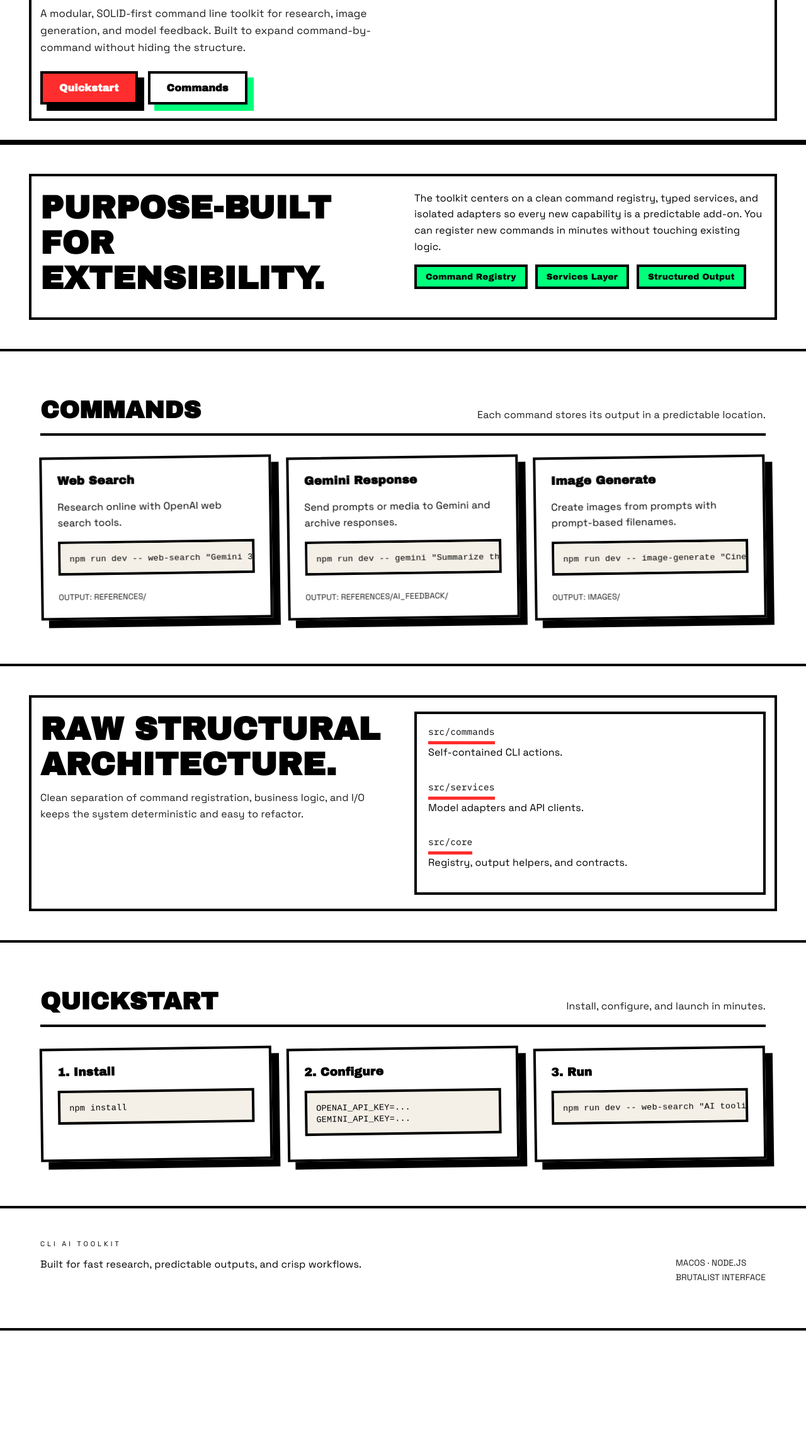
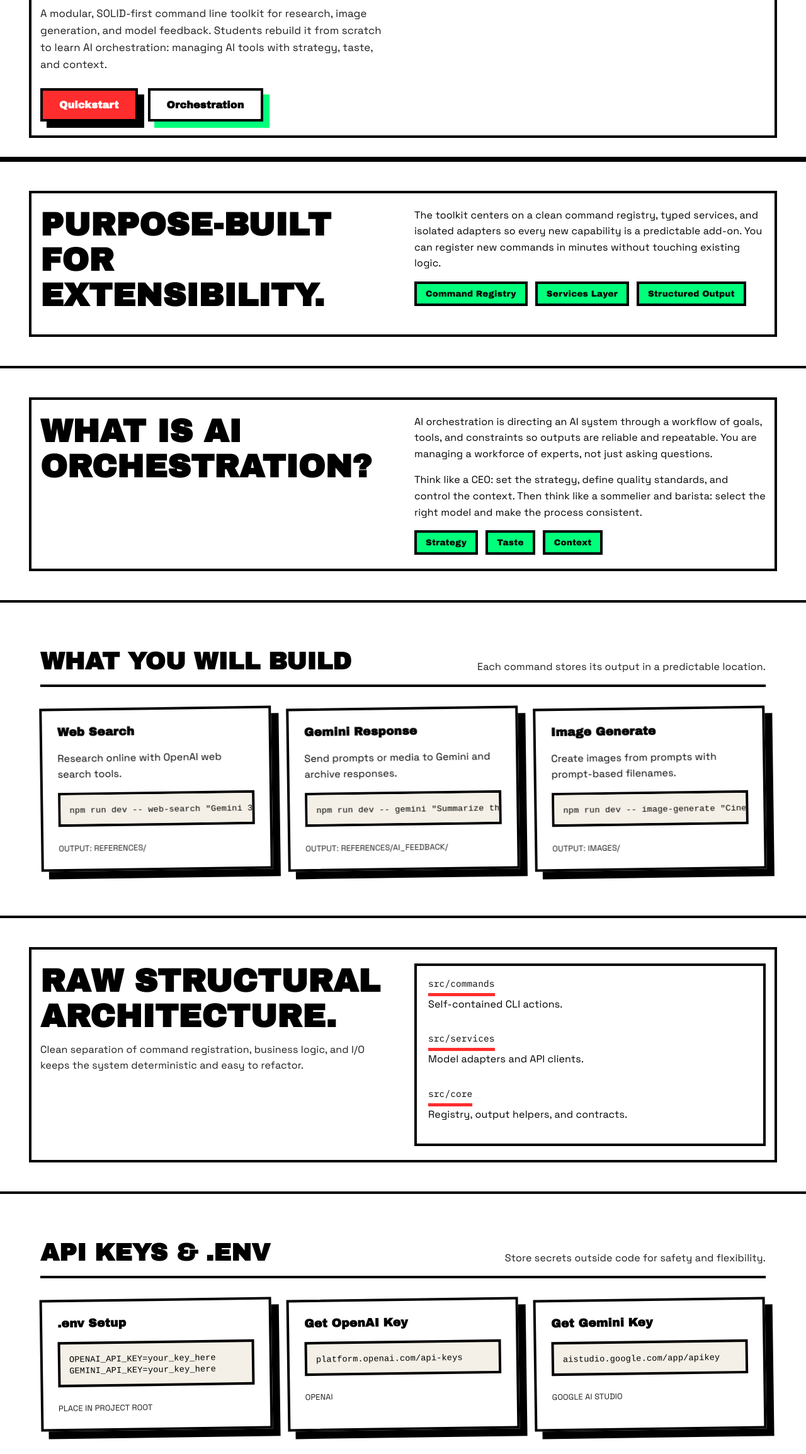
Before and after one commit to kaw393939/agentic_orchestration_toolkit, a website: page docs/index.html in a window 1280 px wide. Shown: the part 488-2797 px from the top of the page at 63% size. Before the commit the page ends 2601 px from the top, so only its background shows below. Drawn offline with Linux system fonts and the light colour scheme.

Commit message:
Clarify student build path and docs site

```diff
--- a/docs/index.html
+++ b/docs/index.html
@@ -24,12 +24,13 @@
           </h1>
           <p class="lead">
             A modular, SOLID-first command line toolkit for research, image
-            generation, and model feedback. Built to expand command-by-command
-            without hiding the structure.
+            generation, and model feedback. Students rebuild it from scratch to
+            learn AI orchestration: managing AI tools with strategy, taste, and
+            context.
           </p>
           <div class="hero-actions">
             <a class="btn" href="#quickstart">Quickstart</a>
-            <a class="btn ghost" href="#commands">Commands</a>
+            <a class="btn ghost" href="#orchestration">Orchestration</a>
           </div>
         </div>
         <div class="hero-right">
@@ -80,9 +81,35 @@
         </div>
       </section>
 
+      <section id="orchestration" class="section reveal">
+        <div class="section-grid brutal-grid">
+          <div>
+            <h2>What is AI orchestration?</h2>
+          </div>
+          <div>
+            <p>
+              AI orchestration is directing an AI system through a workflow of
+              goals, tools, and constraints so outputs are reliable and
+              repeatable. You are managing a workforce of experts, not just
+              asking questions.
+            </p>
+            <p>
+              Think like a CEO: set the strategy, define quality standards, and
+              control the context. Then think like a sommelier and barista:
+              select the right model and make the process consistent.
+            </p>
+            <div class="pill-row">
+              <span class="pill">Strategy</span>
+              <span class="pill">Taste</span>
+              <span class="pill">Context</span>
+            </div>
+          </div>
+        </div>
+      </section>
+
       <section id="commands" class="section reveal">
         <div class="section-title">
-          <h2>Commands</h2>
+          <h2>What You Will Build</h2>
           <p>Each command stores its output in a predictable location.</p>
         </div>
         <div class="card-grid">
@@ -133,25 +160,69 @@
         </div>
       </section>
 
-      <section id="quickstart" class="section reveal">
+      <section id="keys" class="section reveal">
         <div class="section-title">
-          <h2>Quickstart</h2>
-          <p>Install, configure, and launch in minutes.</p>
+          <h2>API Keys & .env</h2>
+          <p>Store secrets outside code for safety and flexibility.</p>
         </div>
         <div class="card-grid">
           <article class="card brutal-card">
-            <h3>1. Install</h3>
-            <pre><code>npm install</code></pre>
+            <h3>.env Setup</h3>
+            <pre><code>OPENAI_API_KEY=your_key_here
+GEMINI_API_KEY=your_key_here</code></pre>
+            <span class="meta">Place in project root</span>
           </article>
           <article class="card brutal-card">
-            <h3>2. Configure</h3>
-            <pre><code>OPENAI_API_KEY=...
-GEMINI_API_KEY=...</code></pre>
+            <h3>Get OpenAI Key</h3>
+            <pre><code>platform.openai.com/api-keys</code></pre>
+            <span class="meta">OpenAI</span>
+          </article>
+          <article class="card brutal-card">
+            <h3>Get Gemini Key</h3>
+            <pre><code>aistudio.google.com/app/apikey</code></pre>
+            <span class="meta">Google AI Studio</span>
+          </article>
+        </div>
+      </section>
+
+      <section id="quickstart" class="section reveal">
+        <div class="section-title">
+          <h2>Build Path</h2>
+          <p>Recreate the toolkit step-by-step, then run it.</p>
+        </div>
+        <div class="card-grid">
+          <article class="card brutal-card">
+            <h3>1. Study</h3>
+            <pre><code>docs/orchestration-playbook.md</code></pre>
+          </article>
+          <article class="card brutal-card">
+            <h3>2. Build</h3>
+            <pre><code>docs/toolkit-build-walkthrough.md</code></pre>
           </article>
           <article class="card brutal-card">
             <h3>3. Run</h3>
             <pre><code>npm run dev -- web-search "AI tooling"</code></pre>
           </article>
+        </div>
+      </section>
+
+      <section id="success" class="section reveal">
+        <div class="section-grid brutal-grid">
+          <div>
+            <h2>Proof of skill</h2>
+          </div>
+          <div>
+            <p>
+              Your final deliverable is a working CLI with organized outputs
+              and a new command you added yourself. Run it, verify outputs, and
+              document what broke and how you fixed it.
+            </p>
+            <div class="pill-row">
+              <span class="pill">Dogfood</span>
+              <span class="pill">Document</span>
+              <span class="pill">Ship</span>
+            </div>
+          </div>
         </div>
       </section>
     </main>
```
Also changed, not shown: docs/toolkit-build-walkthrough.md (+12 -0 lines), README.md.
